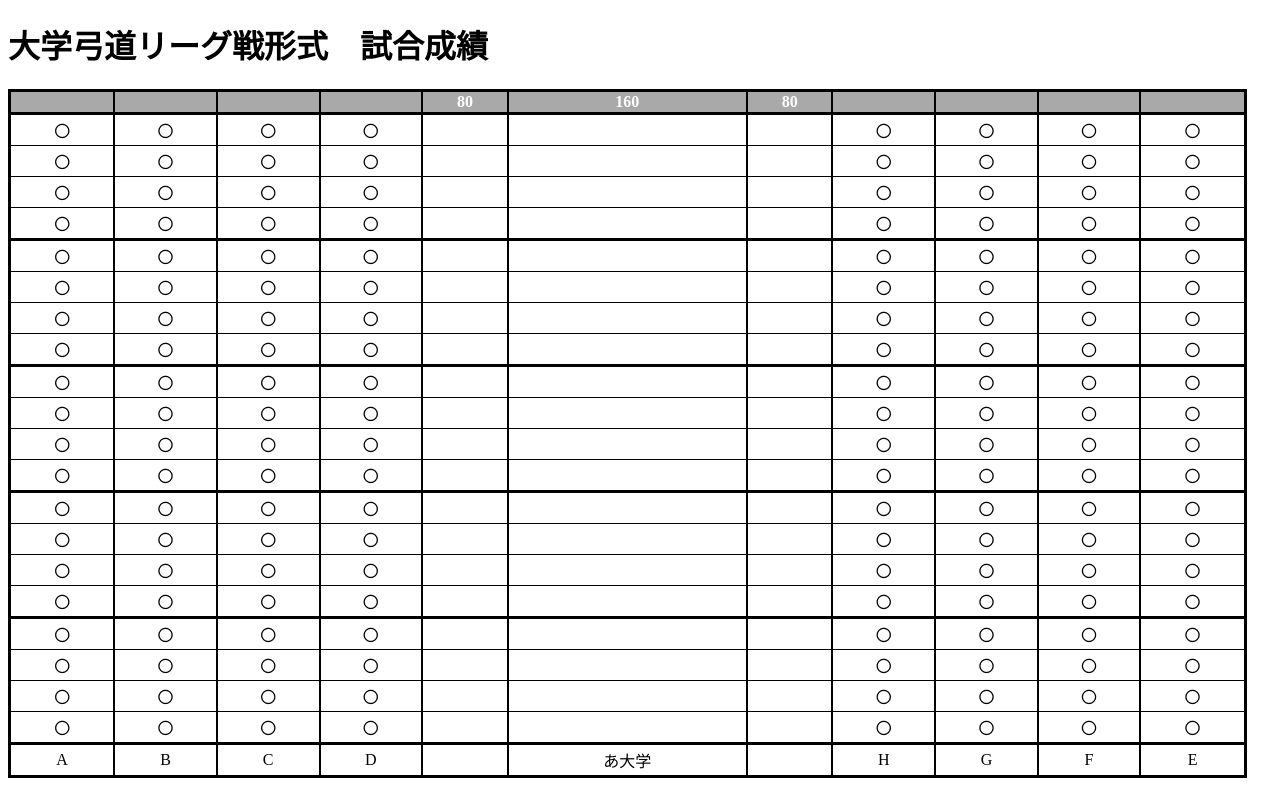
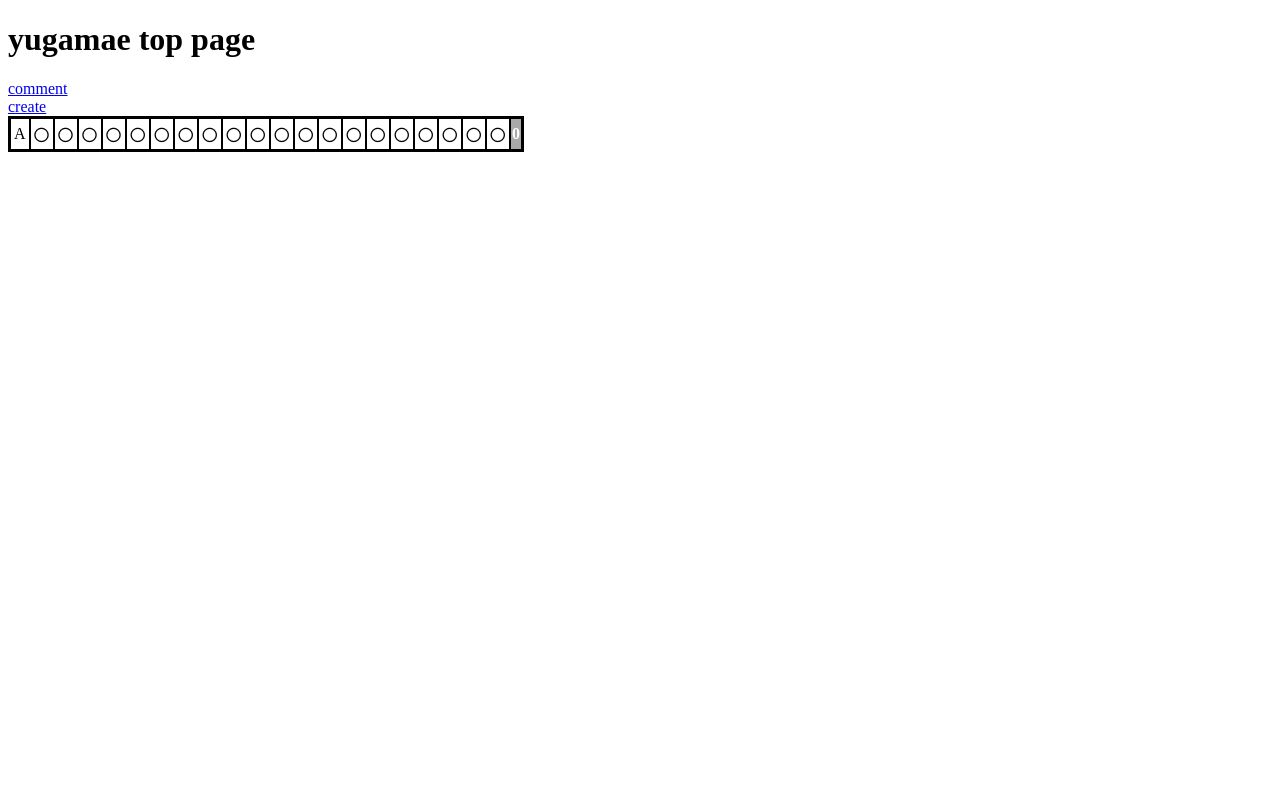
Before and after one commit to 48ktk/kyudoApp, a React app: page /create in a window 1280 px wide. Built offline with nearby package versions, Linux system fonts and the light colour scheme.

Commit message:
react-router使用

```diff
--- a/package.json
+++ b/package.json
@@ -3,7 +3,7 @@
   "version": "1.0.0",
   "description": "Hello React",
   "private": true,
-  "main": "index.js",
+  "main": "toppage.js",
   "scripts": {
     "start": "webpack-dev-server",
     "webpack": "webpack -d"
--- a/public/index.html
+++ b/public/index.html
@@ -8,7 +8,8 @@
 </head>
 <body>
   <div id="root"></div>
-  <div id="kyudo-table"></div>
+  <div id="comment"></div>
+  <div id="create"></div>
   <script type="text/javascript" src="js/app.js" charset="utf-8"></script>
 </body>
 </html>
--- a/src/index.js
+++ /dev/null
@@ -1,149 +0,0 @@
-import React from "react";
-import ReactDOM from "react-dom";
-import PropTypes from "prop-types";
-import "./kyudo-table.css";
-
-ReactDOM.render(<h1>大学弓道リーグ戦形式　試合成績</h1>, document.getElementById("root"));
-/**
- * 個人的中表示欄作成関数
- * @param {*} props
- */
-function CreateEachScoreField(props) {
-  // Todo 合計計算処理 該当playerの的中が変わるたび
-  return <th className={"player" + props.order}></th>;
-}
-CreateEachScoreField.propTypes = {
-  order: PropTypes.string,
-};
-// 先立、後立の合計表示欄
-function CreateTachiTortal(props) {
-  if (props.tachi == "first half") {
-    // Todo 先立の合計計算処理（player1~4の的中変わるたび）
-    console.log("先立");
-  } else {
-    // Todo 同上
-    console.log("後立");
-  }
-  return <th>80</th>;
-}
-CreateTachiTortal.propTypes = {
-  tachi: PropTypes.string,
-};
-// 総計表示欄
-function CreateGrandTotal() {
-  // Todo 合計計算処理 playerの的中変わるたび
-  return <th>160</th>;
-}
-// 各種的中合計の表示欄
-function CreateScoreRow() {
-  return (
-    <tr>
-      <CreateEachScoreField order="1" />
-      <CreateEachScoreField order="2" />
-      <CreateEachScoreField order="3" />
-      <CreateEachScoreField order="4" />
-      <CreateTachiTortal tachi="first half" />
-      <CreateGrandTotal />
-      <CreateTachiTortal tachi="second half" />
-      <CreateEachScoreField order="8" />
-      <CreateEachScoreField order="7" />
-      <CreateEachScoreField order="6" />
-      <CreateEachScoreField order="5" />
-    </tr>
-  );
-}
-/**
- * 的中入力欄作成関数
- * @param {} props
- */
-function CreateEntryField(props) {
-  return (
-    //Todo clickで 〇 → ・（バツ）→ " "（空白）→ 〇 と入力可能にする
-    <td className={"player" + props.order} onClick={() => alert("click")}>
-      〇
-    </td>
-  );
-}
-CreateEntryField.propTypes = {
-  order: PropTypes.string,
-};
-// 空欄
-function CreateEmpty() {
-  return <td></td>;
-}
-// 8人1射ずつ
-function CreateRow() {
-  return (
-    <tr>
-      <CreateEntryField order="1" />
-      <CreateEntryField order="2" />
-      <CreateEntryField order="3" />
-      <CreateEntryField order="4" />
-      <CreateEmpty />
-      <CreateEmpty />
-      <CreateEmpty />
-      <CreateEntryField order="8" />
-      <CreateEntryField order="7" />
-      <CreateEntryField order="6" />
-      <CreateEntryField order="5" />
-    </tr>
-  );
-}
-/**
- * 立（4人4射）×2（先立・後立）欄作成
- * @param {*} props
- */
-function CreateTachi(props){
-  return (
-    <tbody className={"try" + props.order}>
-      <CreateRow />
-      <CreateRow />
-      <CreateRow />
-      <CreateRow />
-    </tbody>
-  )
-}
-CreateTachi.propTypes={
-  order:PropTypes.string,
-};
-// 選手名
-function CreatePlayerNameField(props) {
-  return <td>{props.name}</td>;
-}
-CreatePlayerNameField.propTypes = {
-  name: PropTypes.string,
-};
-// 選手行作成関数
-function CreatePlayerRow() {
-  return (
-    <tr>
-      <CreatePlayerNameField name="A" />
-      <CreatePlayerNameField name="B" />
-      <CreatePlayerNameField name="C" />
-      <CreatePlayerNameField name="D" />
-      <CreateEmpty />
-      <CreatePlayerNameField name="あ大学" />
-      <CreateEmpty />
-      <CreatePlayerNameField name="H" />
-      <CreatePlayerNameField name="G" />
-      <CreatePlayerNameField name="F" />
-      <CreatePlayerNameField name="E" />
-    </tr>
-  );
-}
-ReactDOM.render(
-  <table width="98%">
-    <tbody className="total">
-      <CreateScoreRow />
-    </tbody>
-    <CreateTachi order="5"/>
-    <CreateTachi order="4"/>
-    <CreateTachi order="3"/>
-    <CreateTachi order="2"/>
-    <CreateTachi order="1"/>
-    <tbody className="player">
-      <CreatePlayerRow />
-    </tbody>
-  </table>,
-  document.getElementById("kyudo-table")
-);
--- /dev/null
+++ b/src/pages/comment.js
@@ -0,0 +1,9 @@
+import React from 'react'
+
+const Comment = () => (
+  <div>
+    <h2>comment</h2>
+  </div>
+)
+
+export default Comment;
--- /dev/null
+++ b/src/pages/index.js
@@ -0,0 +1,107 @@
+import React, { useState } from "react";
+import PropTypes from "prop-types";
+import "./kyudo-table.css";
+
+/*********
+横ver
+*********/
+/**
+ * 個人的中表示欄作成関数
+ * @param {*} props
+ */
+function CreateEachScoreField(props) {
+  return <th className={"player" + props.order}>{props.score}</th>;
+}
+CreateEachScoreField.propTypes = {
+  order: PropTypes.string,
+  score: PropTypes.number,
+};
+/**
+ * 的中入力欄作成関数
+ * @param {} props
+ */
+function CreateEntryField(props) {
+  //Todo clickで 〇 → ・（バツ）→ " "（空白）→ 〇 と入力可能にする
+  //const [result, setResult] = useState("〇");
+  const trial = props.trial;
+  // props.resultには一人の的中データ全部が入っている。。setResultでは更新分だけ置き換えてはくれない
+  // https://ja.reactjs.org/docs/hooks-faq.html#should-i-use-one-or-many-state-variables
+  return (
+    <td
+      className={"player" + props.order}
+      onClick={() => {
+        console.log(props.result[trial]);
+        if (props.result[trial] == "〇") {
+          props.setResult({ ...props.result, [trial]: "・" });
+        } else if (props.result[trial] == "・") {
+          props.setResult({ ...props.result, [trial]: " " });
+        } else if (props.result[trial] == " ") {
+          props.setResult({ ...props.result, [trial]: "〇" });
+        } else {
+          alert("error");
+        }
+      }}
+    >
+      {props.result[trial]}
+    </td>
+  );
+}
+CreateEntryField.propTypes = {
+  order: PropTypes.string,
+  trial: PropTypes.string,
+  result: PropTypes.object,
+  setResult: PropTypes.func,
+};
+// 選手名
+function CreatePlayerNameField(props) {
+  return <td>{props.name}</td>;
+}
+CreatePlayerNameField.propTypes = {
+  name: PropTypes.string,
+};
+
+function CreatePlayer(props) {
+  // 将来的には射数もユーザーが入力
+  const TRIAL_COUNT = 20;
+  const initialAllResults = {};
+  for (let i = 0; i < TRIAL_COUNT; i++) {
+    initialAllResults["trial" + i] = "〇";
+  }
+  // 親で的中データを持っておく（状態を管理する？）
+  const [result, setResult] = useState(initialAllResults);
+  console.log(result);
+  //  playerの的中が変わるたび合計計算処理
+  // 結局親でやるしかない？このままだとCreateEachScoreFieldは多分いらない
+  let score = 0;
+
+  let entryField = [];
+  // keyが必要 https://ja.reactjs.org/docs/lists-and-keys.html
+  for (let i = 0; i < TRIAL_COUNT; i++) {
+    entryField.push(
+      <CreateEntryField
+        key={i}
+        order={props.order}
+        trial={"trial" + i}
+        result={result}
+        setResult={setResult}
+      />
+    );
+  }
+  return (
+    <table>
+      <tbody>
+        <tr>
+          <CreatePlayerNameField name={props.name} />
+          {entryField}
+          <CreateEachScoreField order={props.order} score={score} />
+        </tr>
+      </tbody>
+    </table>
+  );
+}
+CreatePlayer.propTypes = {
+  name: PropTypes.string,
+  order: PropTypes.string,
+};
+
+export default CreatePlayer;
--- a/src/toppage.js
+++ b/src/toppage.js
@@ -1,8 +1,38 @@
-import React from 'react'
-import ReactDOM from 'react-dom'
-import './kyudo-table.css'
+import React from "react";
+import ReactDOM from "react-dom";
+import { BrowserRouter, Link, Route } from "react-router-dom";
+import Comment from "./pages/comment";
+import CreatePlayer from "./pages/index";
 
 ReactDOM.render(
-  <h1>Top</h1>,
-  document.getElementById('root')
+  <h1>yugamae top page</h1>,
+  document.getElementById("root")
 );
+
+const ToComment = () => (
+  <BrowserRouter>
+  <div>
+    <Link to="/comment">comment</Link>
+    <Route path="/comment" component={Comment} />
+  </div>
+  </BrowserRouter>
+)
+
+const ToCreate = () => (
+  <BrowserRouter>
+  <div>
+    <Link to="/create">create</Link>
+    <Route path="/create" render={() => <CreatePlayer name={"A"} order={"1"}/> } />
+  </div>
+  </BrowserRouter>
+)
+
+ReactDOM.render(
+  <ToComment/>,
+  document.getElementById("comment")
+);
+
+ReactDOM.render(
+  <ToCreate/>,
+  document.getElementById("create")
+);
--- a/webpack.config.js
+++ b/webpack.config.js
@@ -1,6 +1,6 @@
 module.exports = {
   entry: {
-    app: "./src/index.js",
+    app: "./src/toppage.js",
   },
   output: {
     path: __dirname + "/public/js",
```
Also changed, not shown: src/comment.js (deleted, +0 -8 lines), src/pages/kyudo-table.css (renamed from src/kyudo-table.css).
